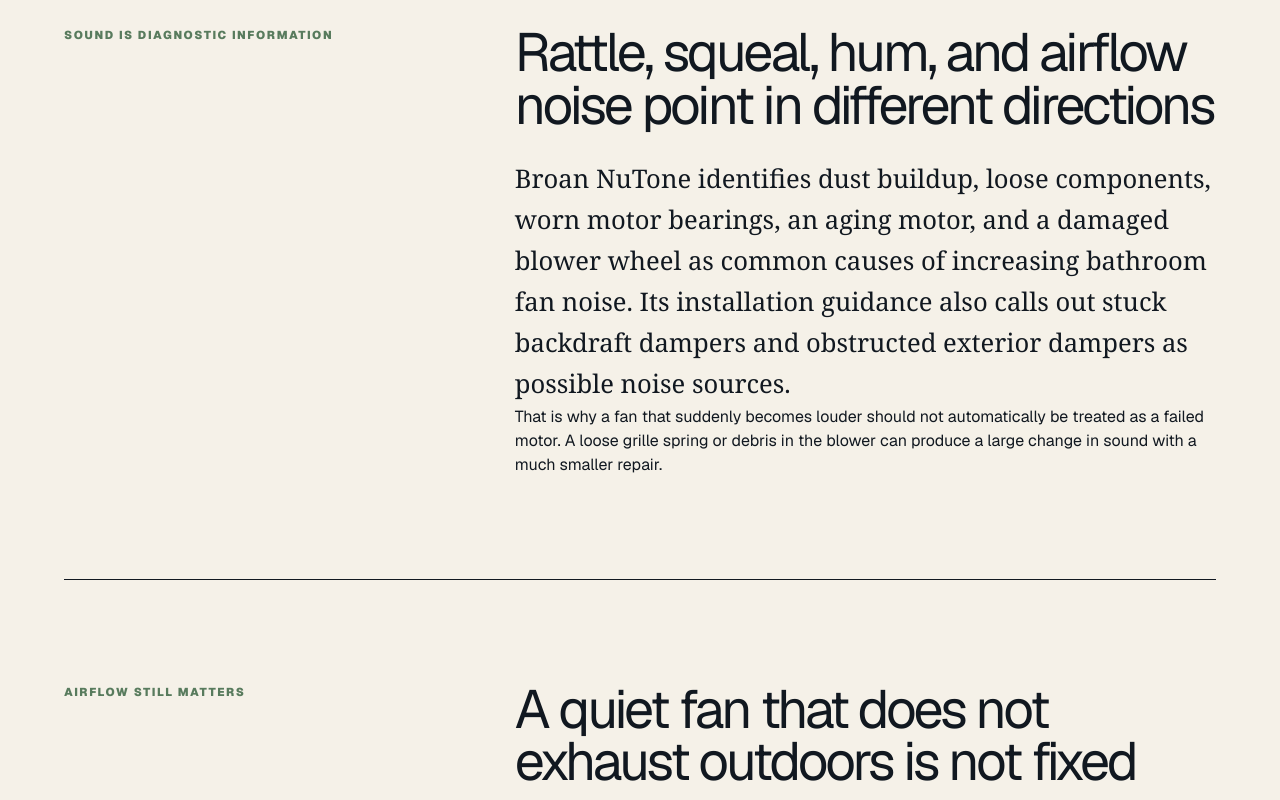
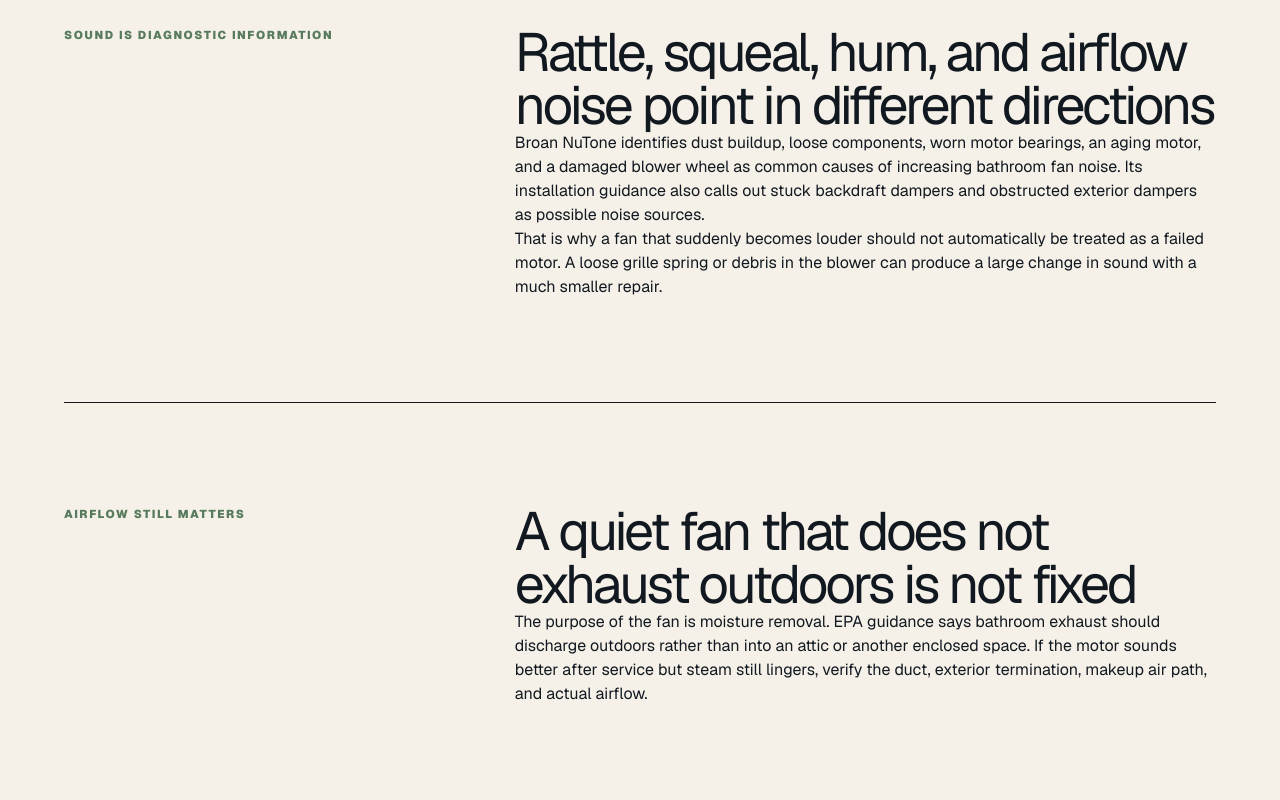
Before and after one commit to Dudeism74/trusted-home-2025, a Next.js app: page /fix-noisy-bathroom-exhaust-fan in a window 1280 px wide. Shown: the part 2440-3240 px from the top of the page. Built offline with nearby package versions, Linux system fonts and the light colour scheme.

Commit message:
Normalize troubleshooting paragraph typography

```diff
--- a/app/components/resource-page.tsx
+++ b/app/components/resource-page.tsx
@@ -142,10 +142,8 @@ export function ResourcePage({ resource }: { resource: TroubleshootingResource }
               <div className="section-kicker">{section.kicker}</div>
               <div>
                 <h2>{section.title}</h2>
-                {section.paragraphs.map((paragraph, index) => (
-                  <p className={index === 0 ? "large-copy" : undefined} key={paragraph}>
-                    {paragraph}
-                  </p>
+                {section.paragraphs.map((paragraph) => (
+                  <p key={paragraph}>{paragraph}</p>
                 ))}
               </div>
             </section>
```
